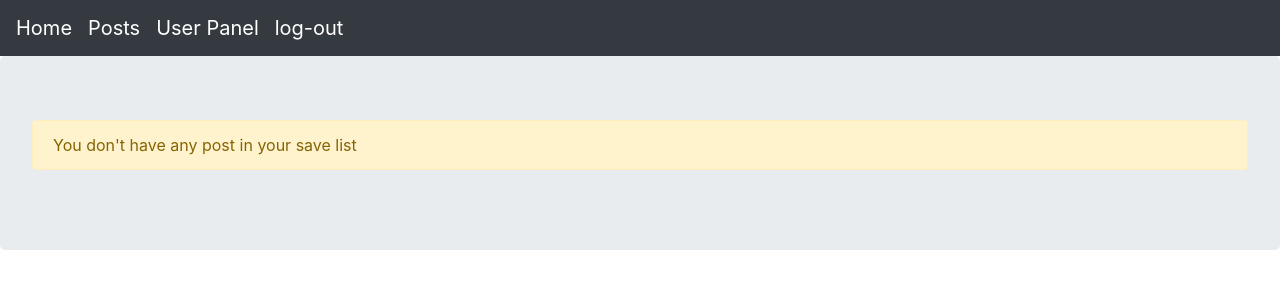
After one commit to Shayan-9248/social_web, a Django app: page /favourite-list/ in a window 1280 px wide. The commit adds this page. Shown: the top 300 px of the page. Run offline with Django 3.2, Linux system fonts and the light colour scheme; the visitor is signed in with stand-in values (Sample User, id 1); data comes from the database, SQL or seed files in the repository; data that the repository does not hold is empty; some libraries are stand-ins or nearby versions.

Commit message:
favourite view

```diff
--- a/accounts/models.py
+++ b/accounts/models.py
@@ -44,8 +44,6 @@ class User(AbstractBaseUser, PermissionsMixin):
         unique=True,
     )
     username = models.CharField(max_length=40)
-    followers = models.ManyToManyField('Relation', blank=True, related_name='followers')
-    followings = models.ManyToManyField('Relation', blank=True, related_name='followings')
     is_active = models.BooleanField(default=True)
     is_admin = models.BooleanField(default=False)
     is_superuser = models.BooleanField(default=False)
--- a/accounts/templates/account/user_panel.html
+++ b/accounts/templates/account/user_panel.html
@@ -7,10 +7,8 @@
 <div class="col-4">
     <ul class="list-group">
         <li class="list-group-item"><a href="{% url 'post:create' %}">Create Post</a></li>
+        <li class="list-group-item"><a href="{% url 'post:fav-list' %}">Favourite List</a></li>
         <li class="list-group-item"><a href="{% url 'account:change-pass' %}">Change Password</a></li>
-        <li class="list-group-item">A third item</li>
-        <li class="list-group-item">A fourth item</li>
-        <li class="list-group-item">And a fifth one</li>
       </ul>
 </div>
 {% endblock %}
--- a/post/models.py
+++ b/post/models.py
@@ -25,6 +25,7 @@ class Post(TimeStamp):
     like = models.ManyToManyField(User, blank=True, related_name='like')
     dislike = models.ManyToManyField(User, blank=True, related_name='dislike')
     visit_count = models.ManyToManyField(IPAddress, blank=True)
+    favourite = models.ManyToManyField(User, blank=True, related_name='favourites')
 
     def __str__(self):
         return f'{self.user.username} - {self.title[:20]}'
--- /dev/null
+++ b/post/templates/post/fav_list.html
@@ -0,0 +1,18 @@
+{% extends 'base/base.html' %}
+
+{% block title %} Favourite List {% endblock %}
+
+
+{% block content %}
+    {% for post in fav_list %}
+        <div class="card">
+            <div class="card-header"><a href="{% url 'account:dashboard' post.user.id %}">{{ post.user.username|capfirst }}</a></div>
+            <div class="card-body"><a href="{{ post.get_absolute_url }}">{{ post.title }}</a></div>
+        </div>
+        {% if not is_fav %}
+            <a href="{% url 'post:fav' post.id %}" class="btn btn-outline-warning">Remove</a>
+        {% endif %}
+    {% empty %}
+        <p class="alert alert-warning">You don't have any post in your save list</p>
+    {% endfor %}
+{% endblock %}
--- a/post/urls.py
+++ b/post/urls.py
@@ -19,6 +19,8 @@ urlpatterns = [
     path('post-create/', views.PostCreate.as_view(), name='create'),
     path('post-update/<int:pk>/', views.UpdatePost.as_view(), name='update'),
     path('post-delete/<int:pk>/', views.DeletePost.as_view(), name='delete'),
+    path('favourite-post/<int:id>/', views.add_to_favourite, name='fav'),
+    path('favourite-list/', views.favourite_list, name='fav-list'),
     path('sitemap.xml', sitemap, {'sitemaps': sitemaps},
          name='django.contrib.sitemaps.views.sitemap')
 ]
--- a/post/views.py
+++ b/post/views.py
@@ -11,6 +11,7 @@ from .mixins import (
 from django.http import JsonResponse
 from django.contrib.auth.mixins import LoginRequiredMixin
 from django.contrib.messages.views import SuccessMessageMixin
+from django.contrib import messages
 from django.views import View
 from django.urls import reverse_lazy
 from .models import *
@@ -29,10 +30,13 @@ class PostDetail(View):
 
     def get(self, request, slug, id):
         post = get_object_or_404(Post, slug=slug, id=id)
+        is_fav = False
+        if post.favourite.filter(id=request.user.id).exists():
+            is_fav = True
         ip_address = request.user.ip_address
         if ip_address not in post.visit_count.all():
             post.visit_count.add(ip_address)
-        return render(request, self.template_name, {'post': post})
+        return render(request, self.template_name, {'post': post, 'is_fav': is_fav})
 
 
 def post(request, pk):
@@ -97,3 +101,22 @@ class DeletePost(UserAccessMixin, LoginRequiredMixin, SuccessMessageMixin, Delet
     model = Post
     success_url = reverse_lazy('post:list')
     success_message = 'Post deleted successfully'
+
+
+def add_to_favourite(request, id):
+    post = get_object_or_404(Post, id=id)
+    is_fav = False
+    if post.favourite.filter(id=request.user.id).exists():
+        post.favourite.remove(request.user)
+        is_fav = False
+        messages.success(request, 'Post removed from save list', 'warning')
+    else:
+        post.favourite.add(request.user)
+        is_fav = True
+        messages.success(request, 'Post added to your save list', 'success')
+    return redirect(request.META.get('HTTP_REFERER'))
+
+
+def favourite_list(request):
+    fav_list = request.user.favourites.all()
+    return render(request, 'post/fav_list.html', {'fav_list': fav_list})
```
Also changed, not shown: post/templates/post/detail.html (+7 -1 lines), accounts/migrations/0013_auto_20210411_1846.py (added), accounts/migrations/0014_auto_20210411_1847.py (added), accounts/migrations/0015_auto_20210412_1004.py (added), post/migrations/0007_post_favourite.py (added), 1 other file.
